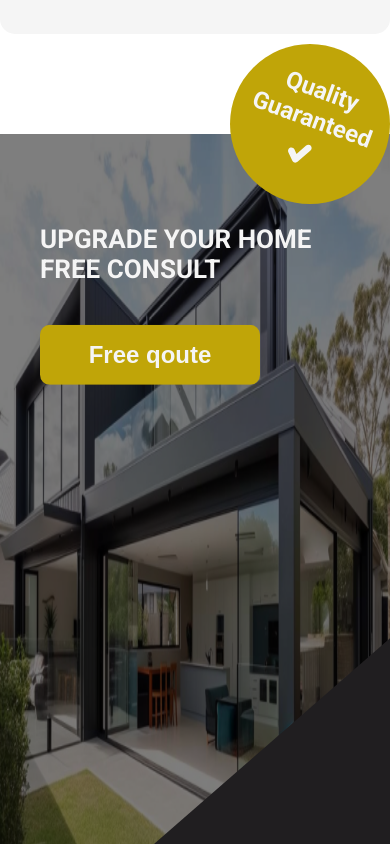
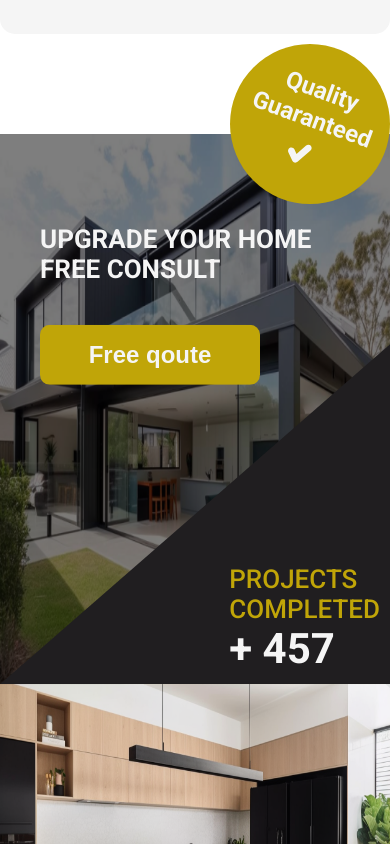
Before and after one commit to shaunvan119/renovation-website, a React (Create React App) app: page / in a window 390 px wide. Shown: the part 8300-9144 px from the top of the page. Built offline with nearby package versions, Linux system fonts and the light colour scheme.

Commit message:
updated layout

```diff
--- a/src/components/ImageSlides.css
+++ b/src/components/ImageSlides.css
@@ -256,3 +256,21 @@
 
 
 }
+
+@media (min-width: 1600px) {
+  .slides-container {
+  height: 700px;
+}
+
+
+
+}
+
+@media (min-width: 1700px) {
+  .slides-container {
+  height: 800px;
+}
+
+
+
+}
--- a/src/pages/HomePage.css
+++ b/src/pages/HomePage.css
@@ -79,8 +79,7 @@ transition: transform 1s ease-in-out;
   background-position: center;
   background-repeat: no-repeat;
   width: 100%;
-
-
+  max-height: 800px;
   position: relative;
 }
 
@@ -97,7 +96,7 @@ transition: transform 1s ease-in-out;
 .house__background {
   display: block;
   width: 100%;
-  height: 100vh;
+  height: 800px;
 
 }
 
@@ -242,6 +241,15 @@ transition: transform 1s ease-in-out;
   margin-bottom: -100px;
 }
 
+.container__scrolling {
+  max-height: 700px;
+}
+
+.house__background {
+  height: 700px;
+}
+
+
 }
 
 
@@ -281,6 +289,18 @@ transition: transform 1s ease-in-out;
 
 }
 
+@media only screen and (max-width: 550px) {
+  .container__scrolling {
+  max-height: 550px;
+}
+
+.house__background {
+  height: 550px;
+}
+}
+
+
+
 
 @media only screen and (max-width: 405px) {
   .close-button {
```
Also changed, not shown: src/components/NextSteps.css (line endings or trailing spaces).
